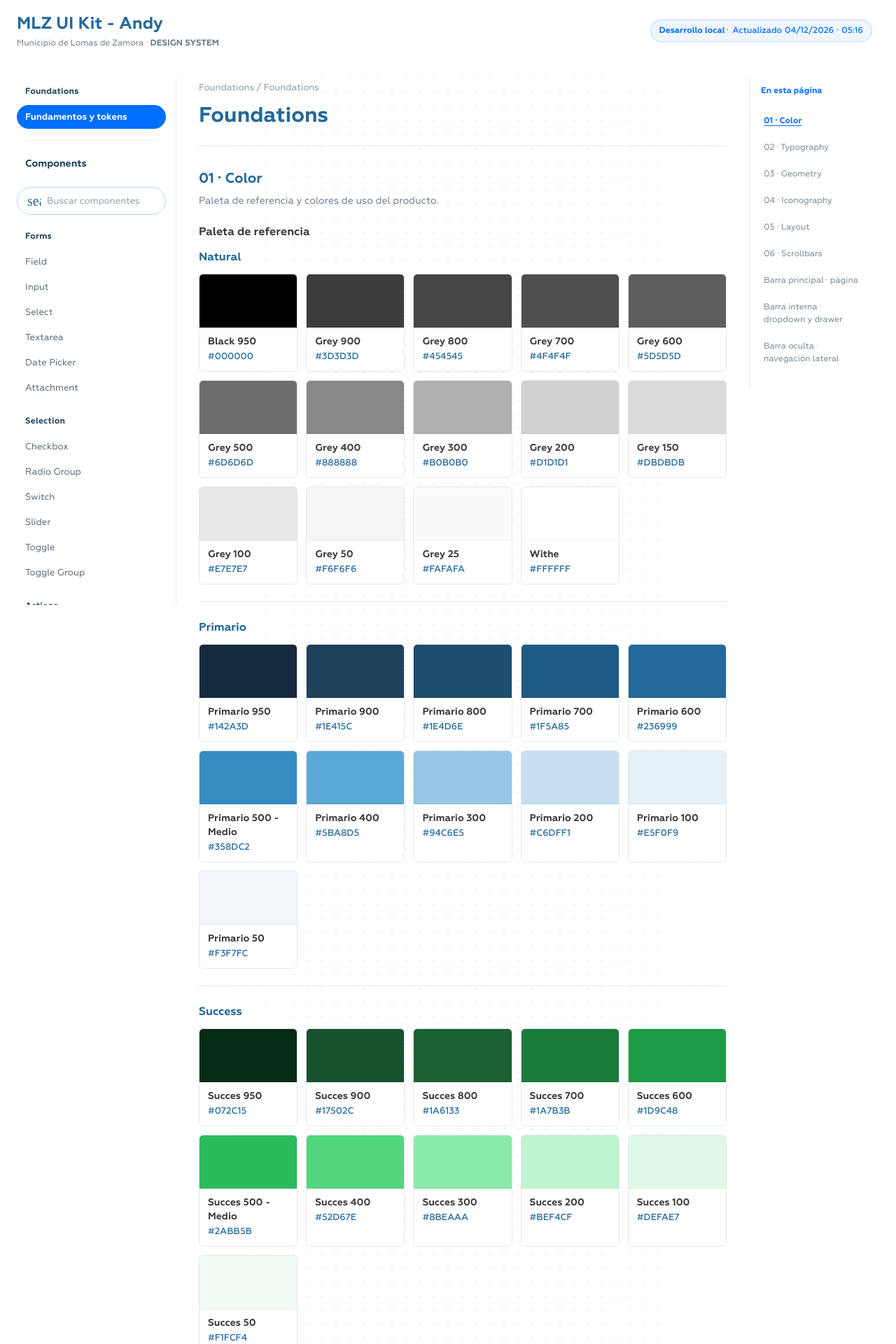
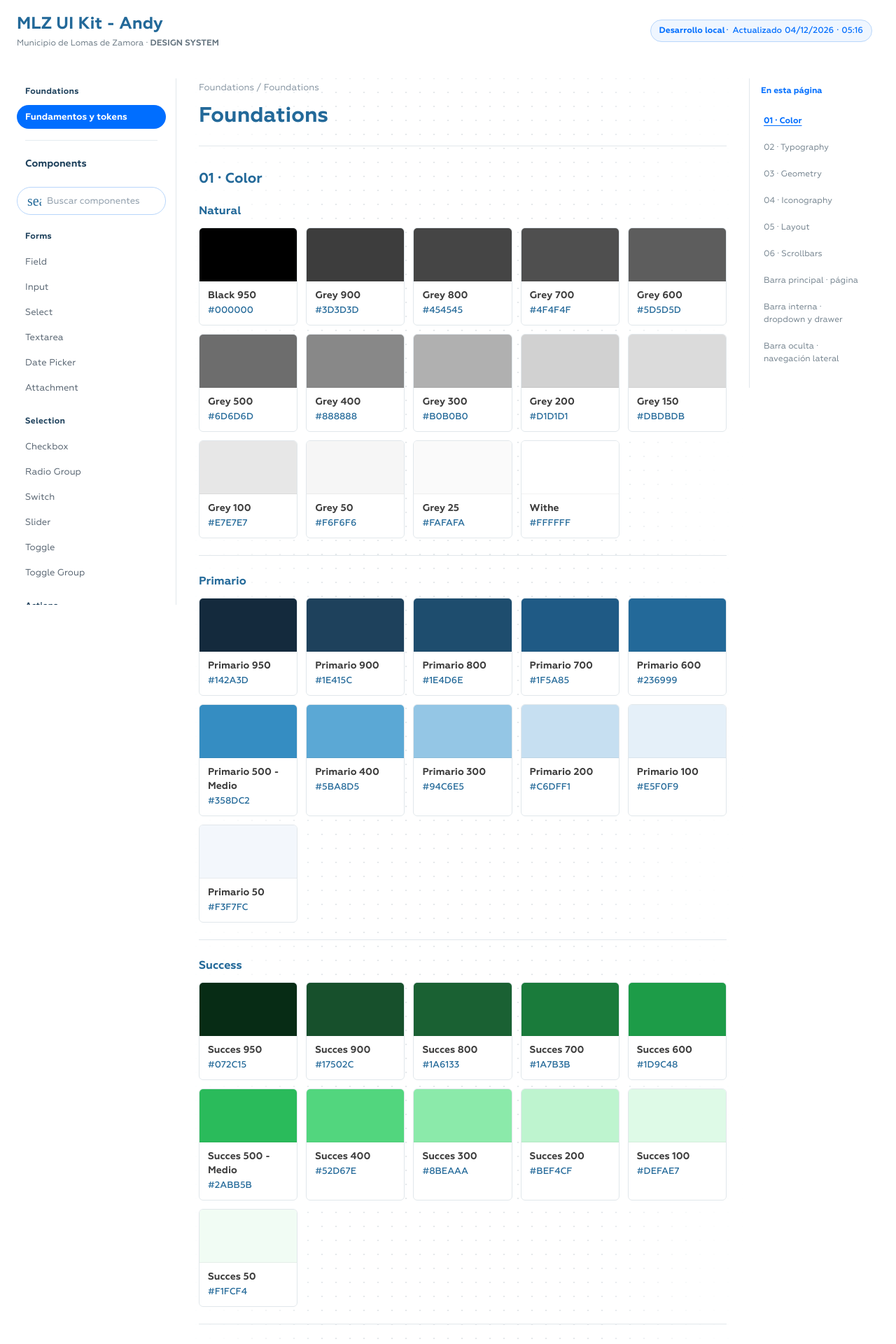
Before and after one commit to SantiagoM96/mlz-muni, a React (Vite) app: page /ui-kit-andy/fundamentos in a window 1280 px wide. Shown: the top 1920 px of the page at 70% size. Built offline with nearby package versions, Linux system fonts and the light colour scheme; a web font is replaced by a local one.

Commit message:
refactor(foundations): remove product color roles and keep palette only

```diff
--- a/src/pages/andy-kit/AndyKitPage.tsx
+++ b/src/pages/andy-kit/AndyKitPage.tsx
@@ -46,29 +46,8 @@ function Icon({name,size=24}: {name:MaterialIconName;size?:number}) { return <Ma
 function Foundations() {
  return <>
   <div id="foundation-colors" className="andy-foundation-module">
-   <DemoSection title="01 · Color" description="Paleta de referencia y colores de uso del producto.">
-    <div className="andy-foundation-submodule">
-     <div className="andy-foundation-subhead"><strong>Paleta de referencia</strong></div>
-     <ColorTokensGallery/>
-    </div>
-    <div className="andy-foundation-submodule">
-     <div className="andy-foundation-subhead"><strong>Colores de uso del producto</strong></div>
-     <div className="andy-foundation-color-roles">
-      {[
-       ['Primary 500','#358DC2','Acento institucional y variación primaria'],
-       ['Primary 600','#236999','Acciones primarias, títulos y enlaces'],
-       ['Primary 700','#19577F','Hover de acciones primarias'],
-       ['Info 500','#006EFF','Foco, selección y estados activos'],
-       ['Grey 900','#3D3D3D','Texto principal'],
-       ['Success 500','#2ABB5B','Confirmaciones y estados positivos'],
-       ['Success 600','#208C43','Énfasis de éxito y contraste'],
-       ['Panel','#F3F7FC','Superficies secundarias'],
-       ['Divider','#E1E7EB','Separadores y bordes sutiles'],
-      ].map(([name,hex,usage])=><div className="andy-foundation-color-role" key={name}>
-       <span style={{backgroundColor:hex}}/><div><strong>{name}</strong><code>{hex}</code><small>{usage}</small></div>
-      </div>)}
-     </div>
-    </div>
+   <DemoSection title="01 · Color">
+    <ColorTokensGallery/>
    </DemoSection>
   </div>
   <div id="foundation-type" className="andy-foundation-module">
```
